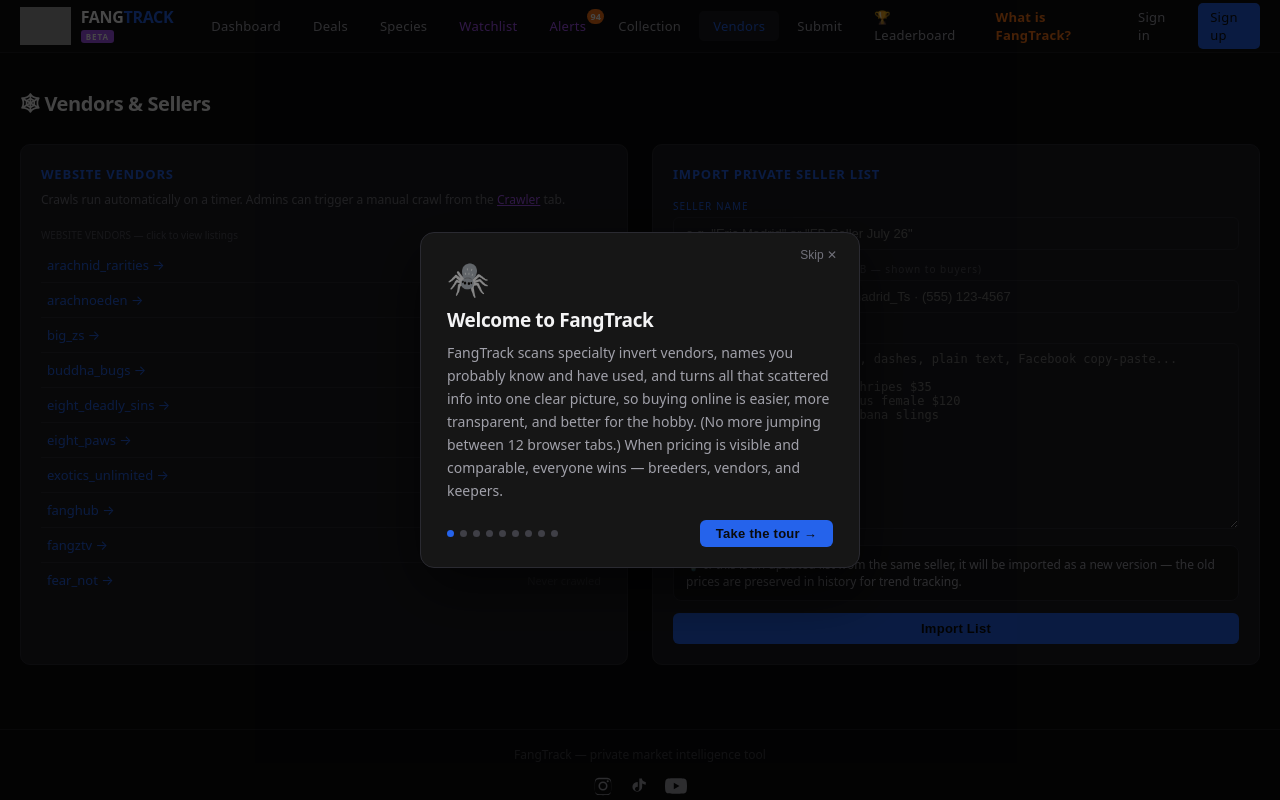
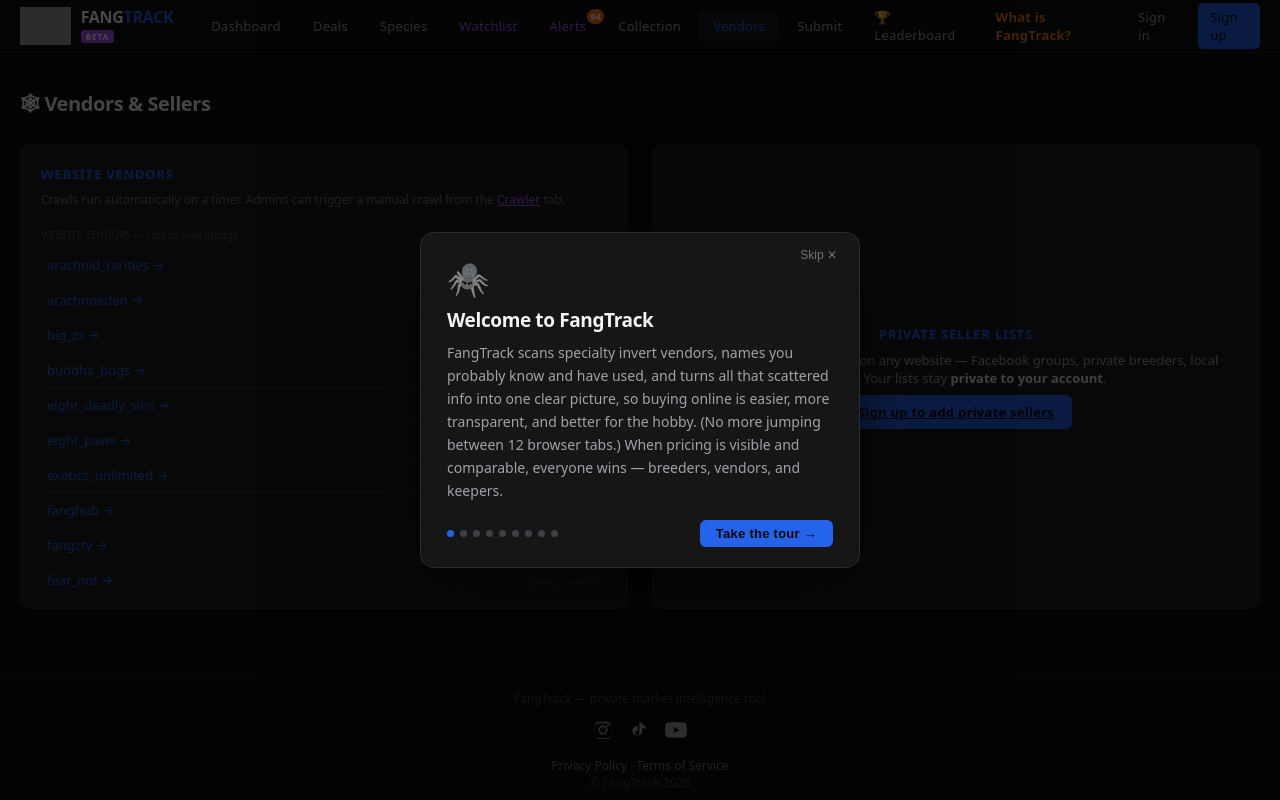
Before and after one commit to mrs-pickle/fangtrack, a Flask app: page /sellers in a window 1280 px wide. Run offline with Flask 3, Linux system fonts and the light colour scheme; data that the repository does not hold is empty; some libraries are stand-ins or nearby versions; grey boxes are pictures that could not be loaded.

Commit message:
security: private sellers are now per-user private (visible only to uploader)
Private sellers were a shared admin catalog — any logged-in user saw ALL of
them, leaking users' sources and muddying the market view. Now each private
seller is OWNED by the account that uploaded it and visible only to them.

- schema: vendors.user_id (owner; NULL for website vendors) + migration
- import: /sellers/import is now @login_required (any registered user, not
  admin-only); vendor_key namespaced priv_<uid>_<slug> so two users can't
  collide; ownership stamped + claim-if-unowned guard against hijack
- visibility (_visible_to_user): a private listing passes only for its owner —
  applied to /deals, /species (listings + price-history chart), collection
  valuation; logged-out and other users never see it. Dashboard/movers already
  REGISTRY-only (site-safe)
- /sellers lists only your own private sellers; delete is owner-or-admin
- boot migration assigns legacy unowned private sellers to the first admin
- UI: 'private to your account' trust copy; import gated to logged-in users
- test rewritten: owner sees it, anonymous AND other users do not

66 tests green.

Co-Authored-By: Claude Opus 4.8 <noreply@anthropic.com>

```diff
--- a/app.py
+++ b/app.py
@@ -373,6 +373,19 @@ def _apply_private_pref(listings: list) -> list:
     if _hide_private():
         return [l for l in listings if not l.get("is_private")]
     return listings
+
+
+def _visible_to_user(listings: list) -> list:
+    """PER-USER private-seller isolation — the security boundary. A private-seller
+    listing is visible ONLY to the account that uploaded it; website/public
+    listings are visible to everyone. Logged-out visitors and OTHER logged-in
+    users never see someone else's private sellers (that would leak their sources
+    and muddy the market view). Apply to every price view built from the shared
+    snapshot: deals, species detail, collection valuation."""
+    uid = current_user_id()
+    return [l for l in listings
+            if not l.get("is_private")
+            or (uid is not None and l.get("private_owner") == uid)]
 
 
 @app.context_processor
@@ -586,10 +599,15 @@ def _build_snapshot(now: float) -> list:
         key = l.get("scientific_name_key", "")
         l["owned"] = key in owned
 
-    # Flag private-seller listings so the UI can separate them from websites.
+    # Flag private-seller listings + their owner so the per-user visibility filter
+    # (_visible_to_user) can hide a private seller from everyone except the account
+    # that uploaded it. private_owner is None for website vendors.
     private = get_private_seller_keys(DB_PATH)
+    owners = get_private_owner_map(DB_PATH)
     for l in snapshot:
-        l["is_private"] = l.get("vendor_key") in private
+        vk = l.get("vendor_key")
+        l["is_private"] = vk in private
+        l["private_owner"] = owners.get(vk)
 
     # ── Deal codes + free shipping (native, first-class) ────────────────────
     # Attach the vendor's best active discount code and its "with code" price,
@@ -761,6 +779,21 @@ def get_private_seller_keys(db_path=DB_PATH) -> set:
         return keys
     except Exception:
         return set()
+
+
+def get_private_owner_map(db_path=DB_PATH) -> dict:
+    """{vendor_key: owner_user_id} for every private-seller upload. Drives the
+    per-user visibility filter: a private seller is shown ONLY to the account
+    that uploaded it. A NULL owner (legacy import not yet claimed) stays hidden
+    from everyone until the migration assigns it."""
+    try:
+        conn = get_connection(db_path)
+        rows = conn.execute(
+            "SELECT vendor_key, user_id FROM vendors WHERE platform='private_seller'").fetchall()
+        conn.close()
+        return {r["vendor_key"]: r["user_id"] for r in rows}
+    except Exception:
+        return {}
 
 
 # Cached canonical species catalog (drives search, dropdown, browse tiles).
@@ -1430,7 +1463,7 @@ def _dashboard_header_meta() -> dict:
 
 @app.route("/deals")
 def deals():
-    snap = get_snapshot()
+    snap = _visible_to_user(get_snapshot())   # per-user private-seller isolation
     sex_filter   = request.args.get("sex", "")
     deal_filter  = request.args.get("deal", "")
     vendor_filter= request.args.get("vendor", "")
@@ -1646,8 +1679,10 @@ def _collection_valued(items: list) -> tuple[list, dict]:
     from normalize.species_canonical import canonical_species
     from normalize.common_names_map import best_common
     # Group current in-stock listings by species key for like-for-like comparisons.
+    # Visible-only: a user's valuation may use their own private sellers, never
+    # another user's.
     listings_by_key = {}
-    for l in get_snapshot():
+    for l in _visible_to_user(get_snapshot()):
         k = l.get("scientific_name_key") or ""
         if k and l.get("price_usd"):
             listings_by_key.setdefault(k, []).append(l)
@@ -2212,8 +2247,8 @@ def sellers():
     for r in get_crawl_summary(DB_PATH):   # newest-first; keep the newest
         last_crawl.setdefault(r["vendor_key"], r)
 
-    # Private sellers (imported lists) — separate from website crawlers, and
-    # account-only: never shown to logged-out visitors.
+    # Private sellers (imported lists) are PER-USER private: each account sees only
+    # the sellers it uploaded — never another user's, never logged-out visitors'.
     from auth import current_user
     private_sellers = []
     if current_user() is not None:
@@ -2221,9 +2256,9 @@ def sellers():
         try:
             private_sellers = [dict(r) for r in conn.execute("""
                 SELECT vendor_key, vendor_name, base_url AS contact
-                FROM vendors WHERE platform = 'private_seller'
+                FROM vendors WHERE platform = 'private_seller' AND user_id = ?
                 ORDER BY vendor_name
-            """).fetchall()]
+            """, (current_user_id(),)).fetchall()]
         except Exception:
             private_sellers = []
         conn.close()
@@ -2257,15 +2292,20 @@ def sellers_crawl():
 
 
 @app.route("/sellers/delete/<vendor_key>", methods=["POST"])
-@admin_required
+@login_required
 def sellers_delete(vendor_key):
-    """Delete an imported private-seller list (only private sellers, never a
-    website vendor)."""
+    """Delete an imported private-seller list. Only the OWNER (or an admin) may
+    delete it; never a website vendor."""
     from vendors import REGISTRY
     if vendor_key in REGISTRY:
         flash("That's a website vendor and can't be deleted.", "error")
         return redirect(url_for("sellers"))
     conn = get_connection(DB_PATH)
+    _own = conn.execute("SELECT user_id FROM vendors WHERE vendor_key=?", (vendor_key,)).fetchone()
+    _u = current_user()
+    if not (_u and (_u["is_admin"] or (_own and _own["user_id"] == current_user_id()))):
+        conn.close()
+        abort(403)
     runs = [r["id"] for r in conn.execute(
         "SELECT id FROM crawl_runs WHERE vendor_key=?", (vendor_key,)).fetchall()]
     if runs:
@@ -2282,22 +2322,24 @@ def sellers_delete(vendor_key):
 
 
 @app.route("/sellers/import", methods=["POST"])
-@admin_required
+@login_required
 def sellers_import():
+    # Private-seller import is available to ANY registered user. What they upload
+    # is theirs alone (owned by their user_id, visible only to them).
     seller_name = request.form.get("seller_name","").strip()
     raw_text    = request.form.get("raw_text","").strip()
     if not seller_name or not raw_text:
         flash("Seller name and list text are required", "error")
         return redirect(url_for("sellers"))
     try:
-        # Check if this is a versioned update
+        # Check if this is a versioned update — scoped to THIS user's own sellers.
         conn = get_connection(DB_PATH)
         prev = conn.execute("""
             SELECT COUNT(*) as n, MAX(observed_at) as last_seen
             FROM price_history ph
             JOIN vendors v ON ph.vendor_key = v.vendor_key
-            WHERE v.vendor_name = ? AND v.platform = 'private_seller'
-        """, (seller_name,)).fetchone()
+            WHERE v.vendor_name = ? AND v.platform = 'private_seller' AND v.user_id = ?
+        """, (seller_name, current_user_id())).fetchone()
         is_update = (prev["n"] or 0) > 0
         conn.close()
 
@@ -2308,7 +2350,8 @@ def sellers_import():
             return redirect(url_for("sellers"))
 
         contact = request.form.get("contact", "").strip()
-        count = insert_listings(listings, seller_name, db_path=DB_PATH, contact=contact)
+        count = insert_listings(listings, seller_name, db_path=DB_PATH,
+                                contact=contact, user_id=current_user_id())
         _snapshot_cache["data"] = None  # invalidate
 
         if is_update:
@@ -2431,7 +2474,13 @@ def species_search():
 @app.route("/species/<path:species_key>")
 def species_detail(species_key):
     history = get_species_price_history(species_key, db_path=DB_PATH)
-    snap = get_snapshot()
+    # Per-user private-seller isolation: hide every private seller the current
+    # user doesn't own from BOTH the price-history chart and the live listings.
+    _hidden_priv = {vk for vk, owner in get_private_owner_map(DB_PATH).items()
+                    if owner != current_user_id()}
+    if _hidden_priv:
+        history = [h for h in history if h.get("vendor_key") not in _hidden_priv]
+    snap = _visible_to_user(get_snapshot())
     current = [l for l in snap if (l.get("scientific_name_key") or "") == species_key]
     current = _apply_private_pref(current)
     # Private sellers are account-only: scrub them from EVERY data path on this
--- a/auth.py
+++ b/auth.py
@@ -97,6 +97,17 @@ def init_auth_tables(db_path=DB_PATH):
     # never creates. Lets us grant admin without direct DB access. Idempotent.
     for _ae in [e.strip().lower() for e in os.environ.get("FANGTRACK_ADMIN_EMAILS", "").split(",") if e.strip()]:
         conn.execute("UPDATE users SET is_admin=1 WHERE lower(email)=? AND is_admin=0", (_ae,))
+    # One-time migration: legacy private sellers (imported before per-user isolation,
+    # user_id IS NULL) belonged to the admin who curated them — assign them to the
+    # first admin so they become that account's private sellers. Idempotent (only
+    # touches unowned rows). With no admin yet, they stay hidden from everyone (safe).
+    try:
+        _admin = conn.execute("SELECT id FROM users WHERE is_admin=1 ORDER BY id LIMIT 1").fetchone()
+        if _admin:
+            conn.execute("UPDATE vendors SET user_id=? "
+                         "WHERE platform='private_seller' AND user_id IS NULL", (_admin["id"],))
+    except Exception:
+        pass
     conn.commit()
     conn.close()
 
--- a/templates/sellers.html
+++ b/templates/sellers.html
@@ -25,7 +25,7 @@
     </div>
 
     {% if private_sellers %}
-    <div style="font-size:10px; color:#52525b; margin-top:20px; margin-bottom:6px;">👤 PRIVATE SELLERS — click to view listings</div>
+    <div style="font-size:10px; color:#52525b; margin-top:20px; margin-bottom:6px;">👤 YOUR PRIVATE SELLERS — private to your account · click to view</div>
     <div style="max-height:220px; overflow-y:auto;">
     {% for s in private_sellers %}
     <div style="display:flex; justify-content:space-between; align-items:center; padding:8px 6px; border-bottom:1px solid #2a2a31;" onmouseover="this.style.background='#1c1c21'" onmouseout="this.style.background=''">
@@ -40,10 +40,15 @@
     {% endif %}
   </div>
 
-  <!-- Private seller import -->
+  <!-- Private seller import — registered users only; uploads are private to the account -->
+  {% if current_user %}
   <div class="card">
-    <div style="font-size:13px; font-weight:700; color:#2563eb; margin-bottom:16px; text-transform:uppercase; letter-spacing:0.06em;">Import Private Seller List</div>
+    <div style="font-size:13px; font-weight:700; color:#2563eb; margin-bottom:6px; text-transform:uppercase; letter-spacing:0.06em;">Add Your Private Seller List</div>
+    <div style="padding:9px 12px; background:#141417; border-radius:8px; font-size:12px; color:#a1a1aa; border:1px solid #2a2a31; margin-bottom:14px;">
+      🔒 <b style="color:#e4e4e7;">Private to your account.</b> Sellers you add here are visible only to you — never shared with other users, never shown publicly, and kept off the market view. They stay with your account.
+    </div>
     <form action="/sellers/import" method="post" class="flex flex-col gap-3">
+      <input type="hidden" name="_csrf" value="{{ csrf_token }}">
       <div>
         <label style="font-size:10px; color:#2563eb; letter-spacing:.1em; display:block; margin-bottom:4px;">SELLER NAME</label>
         <input name="seller_name" required placeholder='e.g. "Eric Madrid" or "FB Seller July 26"' style="width:100%; box-sizing:border-box;">
@@ -64,6 +69,13 @@
       <button class="btn btn-primary" style="justify-content:center;">Import List</button>
     </form>
   </div>
+  {% else %}
+  <div class="card" style="display:flex; flex-direction:column; justify-content:center; text-align:center; gap:8px;">
+    <div style="font-size:13px; font-weight:700; color:#2563eb; text-transform:uppercase; letter-spacing:0.06em;">Private Seller Lists</div>
+    <div style="font-size:13px; color:#a1a1aa;">🔒 Track sellers who aren't on any website — Facebook groups, private breeders, local contacts. Your lists stay <b style="color:#e4e4e7;">private to your account</b>.</div>
+    <div><a href="/register" class="btn btn-primary" style="display:inline-flex;">Sign up to add private sellers</a></div>
+  </div>
+  {% endif %}
 </div>
 
 <!-- ── Vendor QA (does our data match the vendor's live site?) — ADMIN ONLY ── -->
```
Also changed, not shown: database/db.py (+13 -4 lines), tests/test_features.py (+22 -14 lines), tools/import_seller.py (+13 -6 lines).
